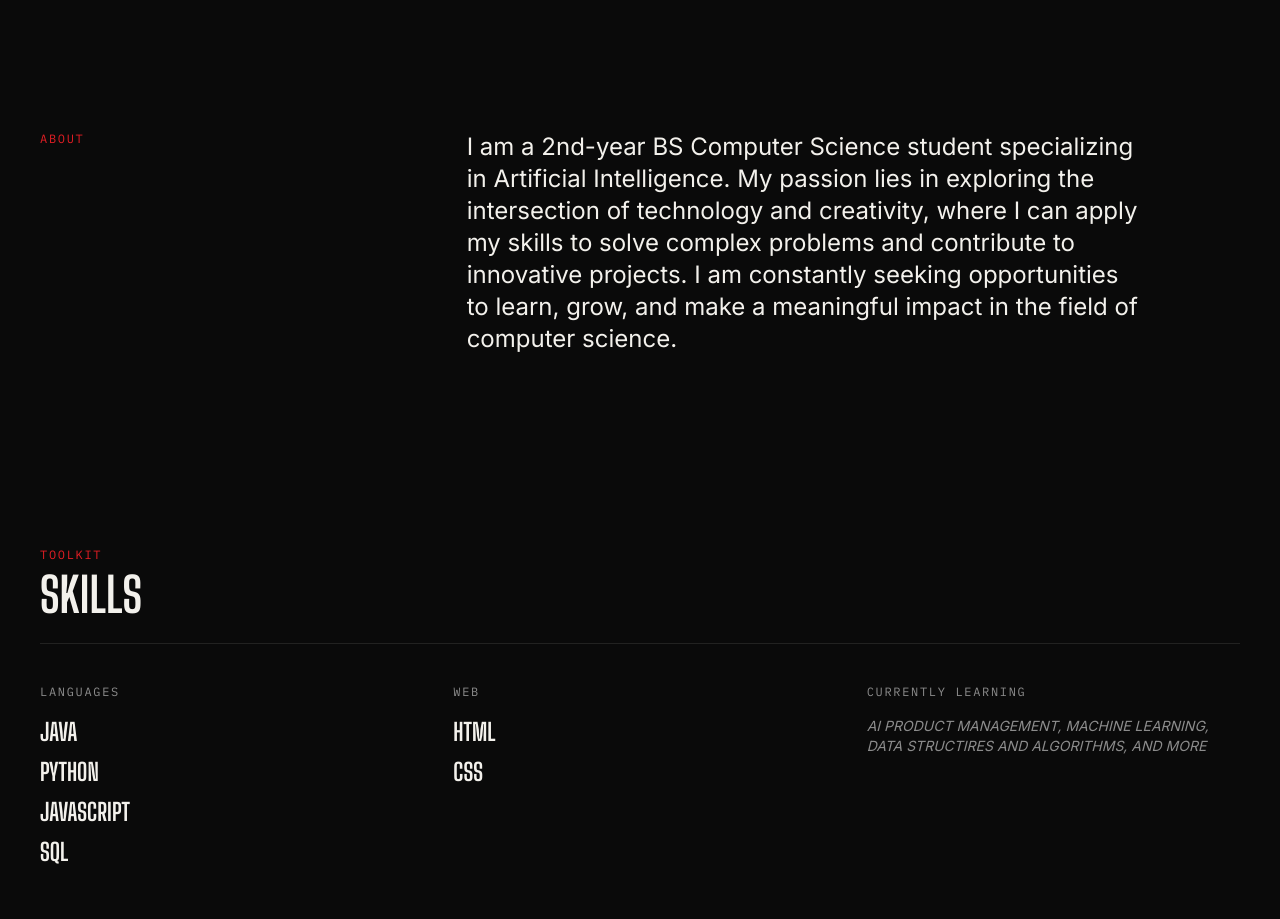
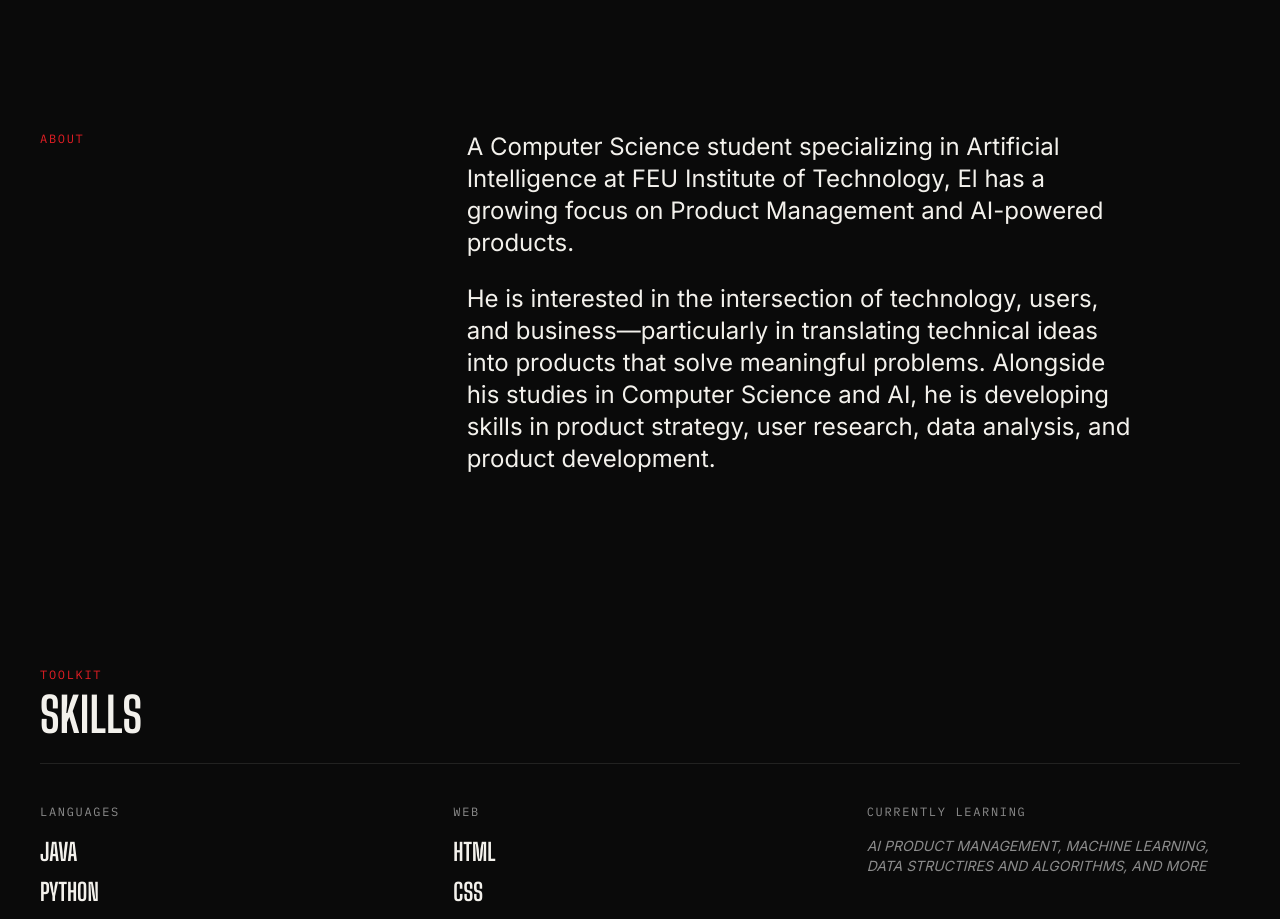
Before and after one commit to rlhidalgo-blip/rafael-hidalgo-portfolio, a Next.js app: page / in a window 1280 px wide. Shown: the part 1520-2439 px from the top of the page. Built offline with nearby package versions, Linux system fonts and the light colour scheme.

Commit message:
fixed the about

```diff
--- a/components/sections/About.tsx
+++ b/components/sections/About.tsx
@@ -7,9 +7,17 @@ export default function About() {
         <p className="font-mono text-xs tracking-label text-signal">
           ABOUT
         </p>
-        <p className="max-w-2xl text-xl leading-relaxed text-bone sm:text-2xl">
-          {profile.aboutParagraph}
-        </p>
+
+        <div className="max-w-2xl space-y-6">
+          {profile.aboutParagraph.map((paragraph, index) => (
+            <p
+              key={index}
+              className="text-xl leading-relaxed text-bone sm:text-2xl"
+            >
+              {paragraph}
+            </p>
+          ))}
+        </div>
       </div>
     </section>
   );
--- a/data/profile.ts
+++ b/data/profile.ts
@@ -12,8 +12,12 @@ export const profile = {
     "Studying Computer Science with a focus on AI — still early on, mostly learning by building things and taking them apart again.",
 
   // Slightly longer version for the About section.
-  aboutParagraph:
-    "I am a 2nd-year BS Computer Science student specializing in Artificial Intelligence. My passion lies in exploring the intersection of technology and creativity, where I can apply my skills to solve complex problems and contribute to innovative projects. I am constantly seeking opportunities to learn, grow, and make a meaningful impact in the field of computer science.",
+  aboutParagraph: [
+  "A Computer Science student specializing in Artificial Intelligence at FEU Institute of Technology, El has a growing focus on Product Management and AI-powered products.",
+
+  "He is interested in the intersection of technology, users, and business—particularly in translating technical ideas into products that solve meaningful problems. Alongside his studies in Computer Science and AI, he is developing skills in product strategy, user research, data analysis, and product development.",
+
+],
 
   // Small status readout in the hero, replaces fabricated stats.
   status: [
```
